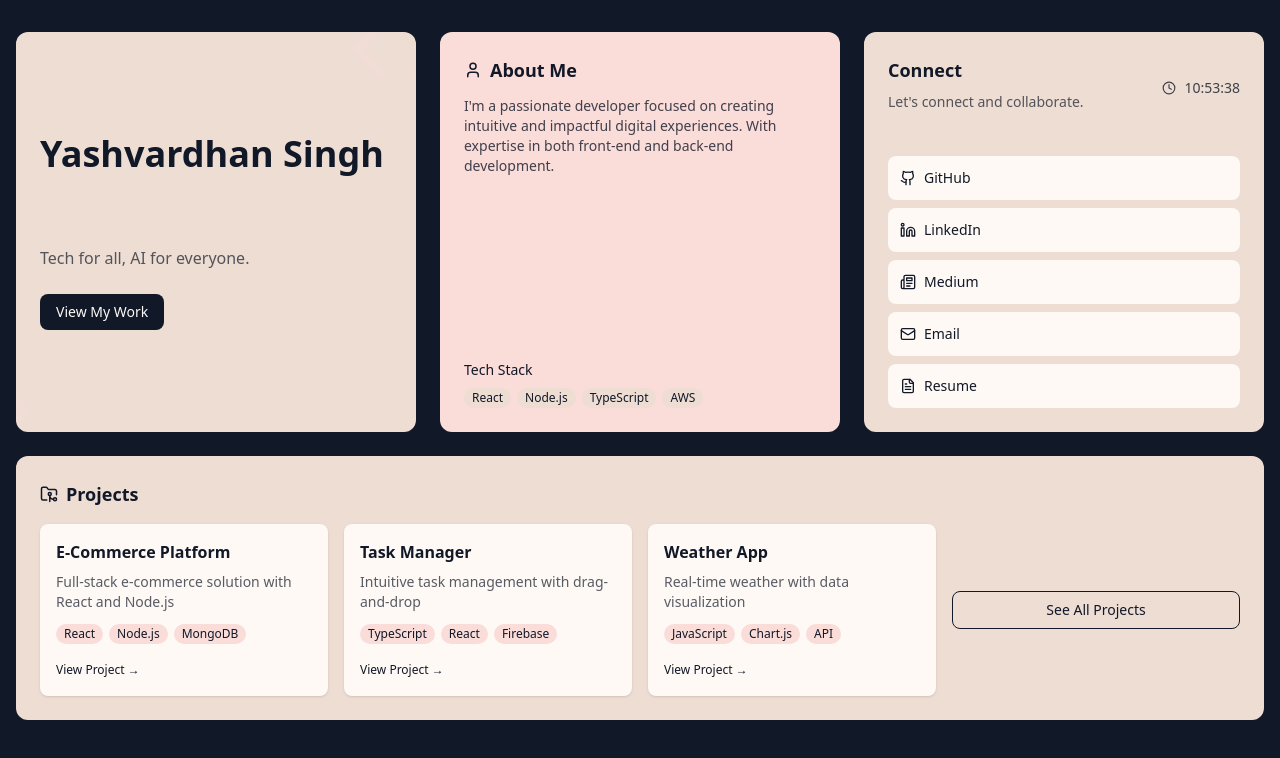
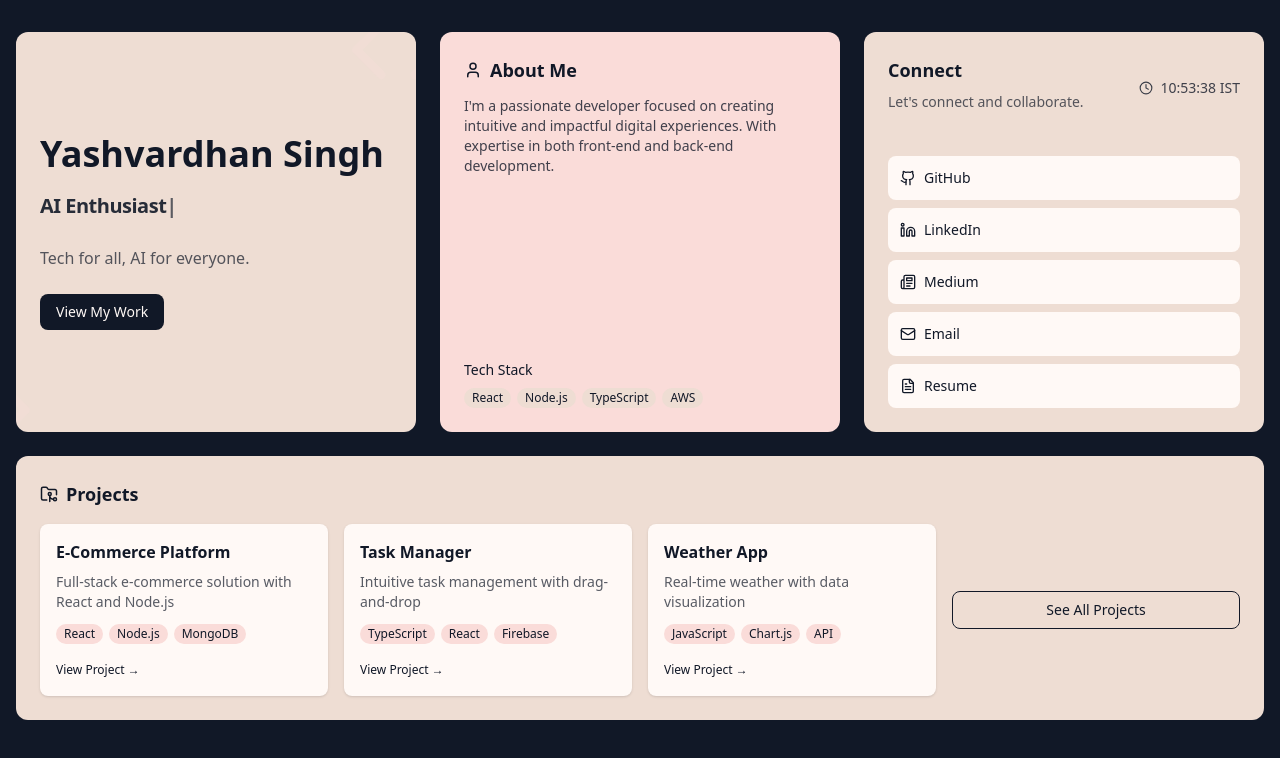
Before and after one commit to PythonicBoat/portfolio, a React (Vite) app: page / in a window 1280 px wide. Shown: the top 758 px of the page. Built offline with nearby package versions, Linux system fonts and the light colour scheme.

Commit message:
fix: role transition

```diff
--- a/src/components/Hero.tsx
+++ b/src/components/Hero.tsx
@@ -1,7 +1,38 @@
-import React from 'react';
+import React, { useEffect, useState } from 'react';
 import { Code, Terminal } from 'lucide-react';
 
+const roles = ["Product Engineer", "DevOps Developer", "AI Enthusiast"];
+
+const TYPING_SPEED = 70; // ms per character
+const DELAY_BETWEEN_ROLES = 300; // ms after a role is fully typed
+
 const Hero = () => {
+  const [roleIndex, setRoleIndex] = useState(0);
+  const [displayedText, setDisplayedText] = useState("");
+  const [typing, setTyping] = useState(true);
+
+  useEffect(() => {
+    let timeout: NodeJS.Timeout;
+    if (typing) {
+      if (displayedText.length < roles[roleIndex].length) {
+        timeout = setTimeout(() => {
+          setDisplayedText(roles[roleIndex].slice(0, displayedText.length + 1));
+        }, TYPING_SPEED);
+      } else {
+        timeout = setTimeout(() => {
+          setTyping(false);
+        }, DELAY_BETWEEN_ROLES);
+      }
+    } else {
+      timeout = setTimeout(() => {
+        setTyping(true);
+        setDisplayedText("");
+        setRoleIndex((prev) => (prev + 1) % roles.length);
+      }, 500);
+    }
+    return () => clearTimeout(timeout);
+  }, [displayedText, typing, roleIndex]);
+
   return (
     <div id="hero" className="h-full p-4 md:p-6 flex flex-col justify-center relative overflow-hidden">
       <div className="absolute -top-8 -right-8 text-[#FADCD9]/20">
@@ -15,12 +46,11 @@ const Hero = () => {
         <h1 className="text-2xl md:text-3xl lg:text-4xl font-bold mb-2">
           Yashvardhan Singh
         </h1>
-        <div className="overflow-hidden h-10 md:h-12">
-          <div className="animate-slide">
-            <div className="text-lg md:text-xl font-semibold text-[#111827]/90 py-2 tracking-tight">Product Engineer</div>
-            <div className="text-lg md:text-xl font-semibold text-[#111827]/90 py-2 tracking-tight">DevOps Developer</div>
-            <div className="text-lg md:text-xl font-semibold text-[#111827]/90 py-2 tracking-tight">AI Enthusiast</div>
-          </div>
+        <div className="overflow-hidden h-10 md:h-12 flex items-center">
+          <span className="text-lg md:text-xl font-semibold text-[#111827]/90 py-2 tracking-tight">
+            {displayedText}
+            <span className="animate-pulse">|</span>
+          </span>
         </div>
         <p className="mt-4 text-[#111827]/70 max-w-lg text-sm md:text-base">
           Tech for all, AI for everyone.
--- a/src/components/Projects.tsx
+++ b/src/components/Projects.tsx
@@ -58,7 +58,8 @@ const Projects = () => {
         ))}
         <div className="flex items-center justify-center h-full">
           <a
-            href="#"
+            target="_blank"
+            href="https://github.com/PythonicBoat?tab=repositories"
             className="inline-block px-4 py-2 border border-[#111827] rounded-lg font-medium transition-all duration-300 hover:bg-[#111827] hover:text-[#FFF9F6] text-sm w-full text-center"
           >
             See All Projects
--- a/src/components/SocialLinks.tsx
+++ b/src/components/SocialLinks.tsx
@@ -6,7 +6,7 @@ const SocialLinks = () => {
 
   useEffect(() => {
     const updateTime = () => {
-      setTime(new Date().toLocaleTimeString('en-US', {timeZone: 'Asia/Kolkata', hour12: false}));
+      setTime(new Date().toLocaleTimeString('en-US', {timeZone: 'Asia/Kolkata', hour12: false}) + " IST");
     };
 
     updateTime();
```
